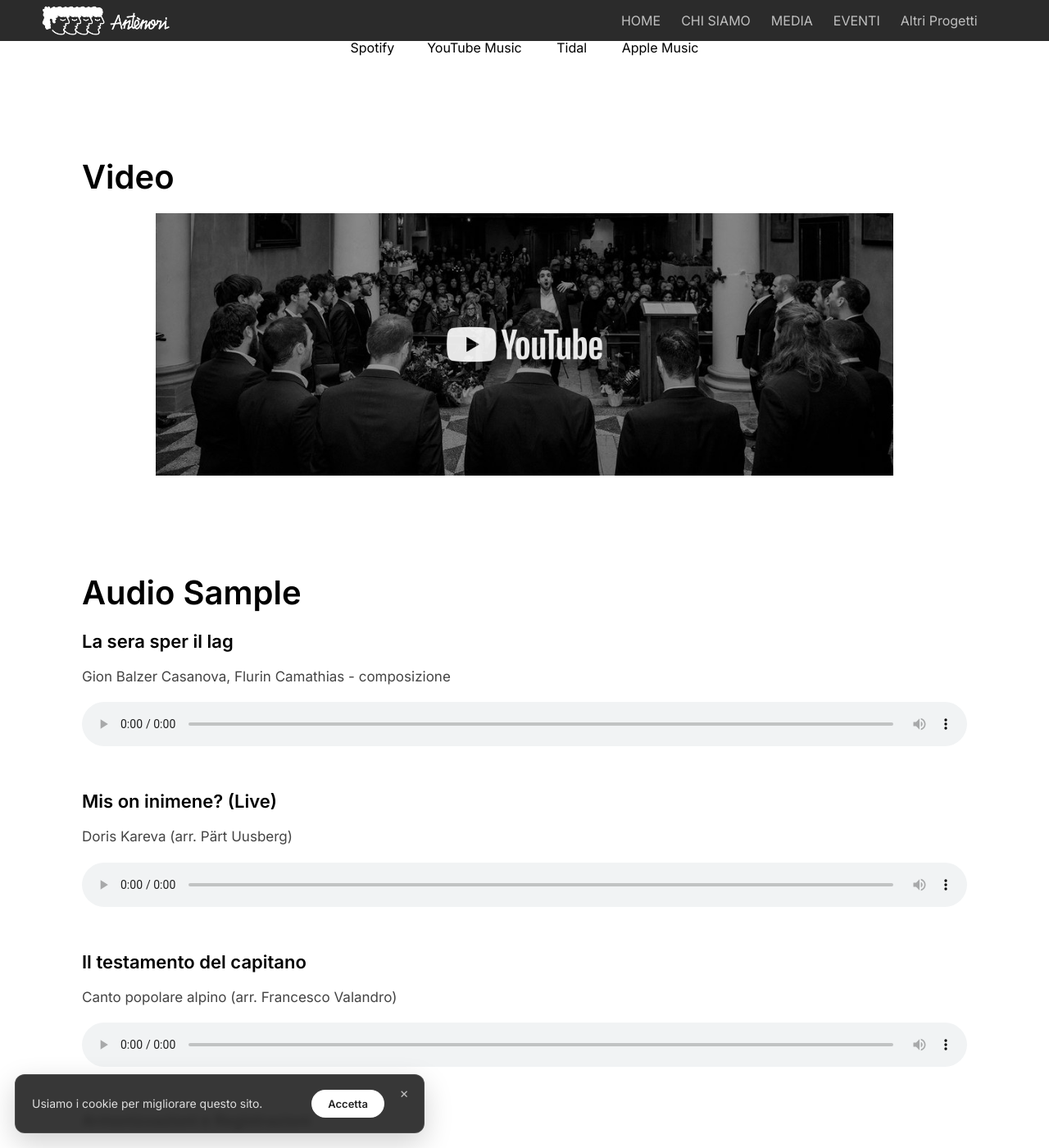
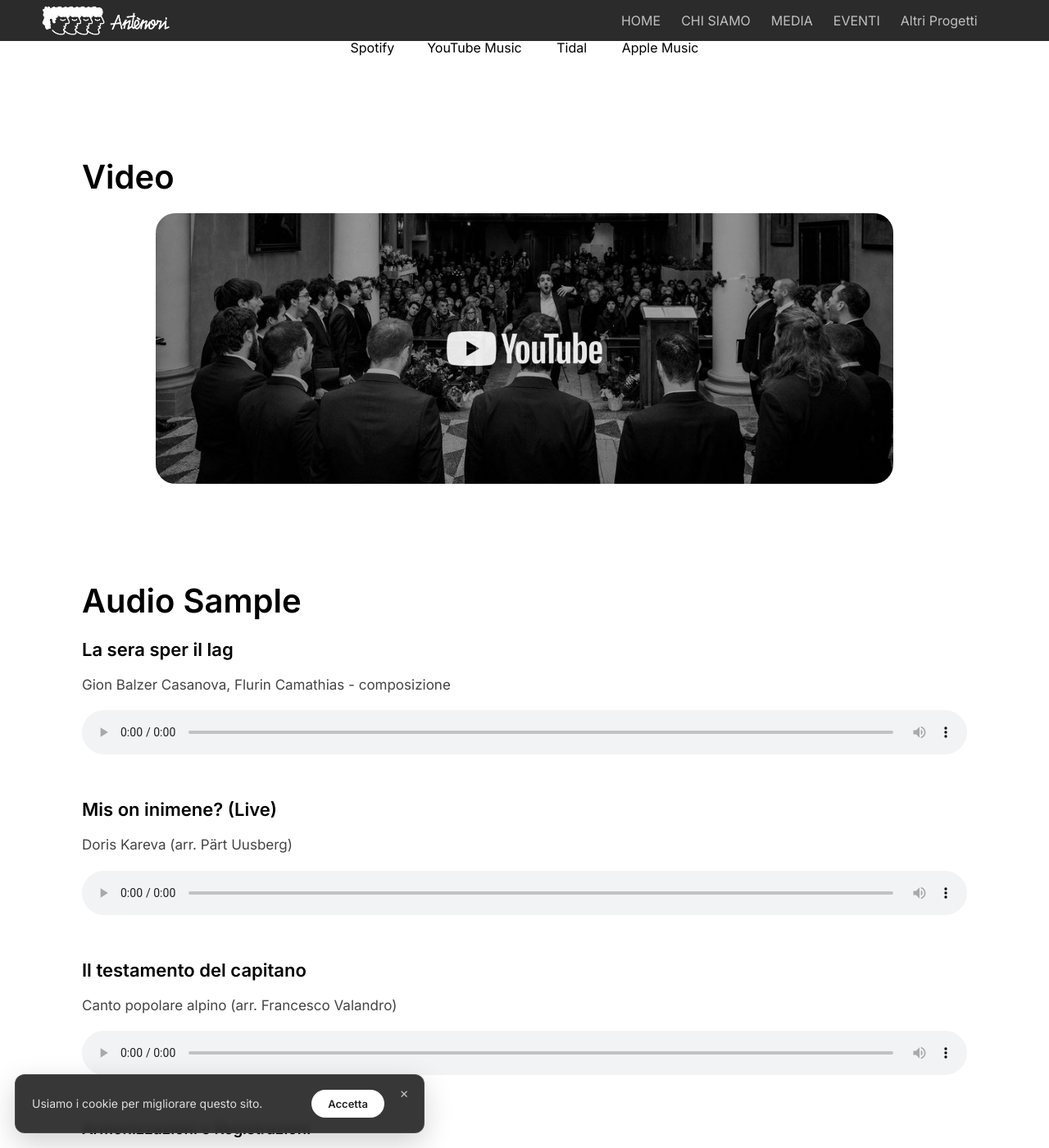
Before and after one commit to antenori-choir/antenori-choir.github.io, a Jekyll site: the page built from it/media.md, in a window 1280 px wide and 1400 px high, scrolled down 958 px. Shown: the whole window at 82% size. Built offline with Jekyll 4.4.1, drawn with Linux system fonts in a browser that asks for light colours; some of the changed text lies outside the part shown.

Commit message:
media banenr

```diff
--- a/_includes/footer.html
+++ b/_includes/footer.html
@@ -2,7 +2,6 @@
   <div class="container footer-centered">
     <p>
       Gli Antènori APS · C.F. 92314460285<br>
-      <a href="mailto:corogliantenori@gmail.com">corogliantenori@gmail.com</a>
       <a href="mailto:corogliantenori@gmail.com">corogliantenori@gmail.com</a><br>
       <span style="font-size:0.9em; opacity:0.3;">
         website powered by <a href="mailto:pietroandrigo@gmail.com">Pietro</a>
--- a/assets/css/style.css
+++ b/assets/css/style.css
@@ -853,59 +853,89 @@
 }
 
 /* centra e limita */
-.video-inner {
+.media-video-card {
+  display: block;
+  text-decoration: none;
+}
+
+.media-video-inner {
   position: relative;
   max-width: 900px;   /* 👈 ridotto, più elegante */
   margin: 0 auto;
 }
 
 /* forza comportamento corretto immagine */
-.video-inner img {
+.media-video-inner > img {
   width: 100%;
-  height: 320px;
+  height: 100%;
   object-fit: cover;
   display: block;
+  transition: transform 0.7s ease;
 }
 
 /* overlay */
-.video-inner .overlay {
+.media-video-overlay {
   position: absolute;
-  top: 0;
-  left: 0;
-  right: 0;
-  bottom: 0;
-  background: rgba(0,0,0,0.4);
+  inset: 0;
+  background: rgba(0,0,0,.35);
+  transition: background 0.4s ease;
 }
 
 /* testo */
-.video-text {
+.media-video-content {
   position: absolute;
-  top: 50%;
-  left: 50%;
-  transform: translate(-50%, -50%);
+  inset: 0;
+  display: flex;
+  align-items: center;
+  justify-content: center;
+  z-index: 2;
 }
 
-.video-text h2 {
+.media-video-content h2 {
   color: #fff;
   font-size: 44px;
   margin: 0;
 }
 
 /* hover */
-.video-inner img {
-  transition: transform 0.4s ease, opacity 0.4s ease;
+.media-video-inner > img {
+  transition: transform 0.7s ease;
 }
 
-.video-immersive a:hover img {
-  transform: scale(1.015);
+.media-video-inner {
+  height: 330px;
+  overflow: hidden;
+  border-radius: 24px;
+}
+
+.media-video-card:hover .media-video-inner > img {
+  transform: scale(1.06);
 
 }
 
+.media-video-card:hover .media-video-overlay {
+  background: rgba(0,0,0,.18);
+}
+
 .play-icon {
-  width: 84px;
-  height: 50px !important;
+  width: 200px;
+  height: auto !important;
   opacity: 0.9;
   filter: brightness(0) invert(1);
+}
+
+@media (max-width: 768px) {
+  .play-icon {
+    width: 150px;
+  }
+}
+
+@media (max-width: 768px) {
+  .media-video-inner {
+    width: calc(100% - 30px);
+    height: 220px;
+    border-radius: 18px;
+  }
 }
 
 /* =========================
--- a/it/media.md
+++ b/it/media.md
@@ -95,15 +95,15 @@
 
   </div>
 
-  <a href="https://www.youtube.com/@gliantenoripadova7364" target="_blank">
+  <a class="media-video-card" href="https://www.youtube.com/@gliantenoripadova7364" target="_blank">
 
-  <div class="video-inner">
+  <div class="media-video-inner">
 
   <img src="/assets/images/backstage.jpg" alt="Video Coro Antènori">
 
-  <div class="overlay"></div>
+  <div class="media-video-overlay"></div>
 
-  <div class="video-text">
+  <div class="media-video-content">
         <img
           src="/assets/images/youtube2.png"
           alt="Play Video"
```
